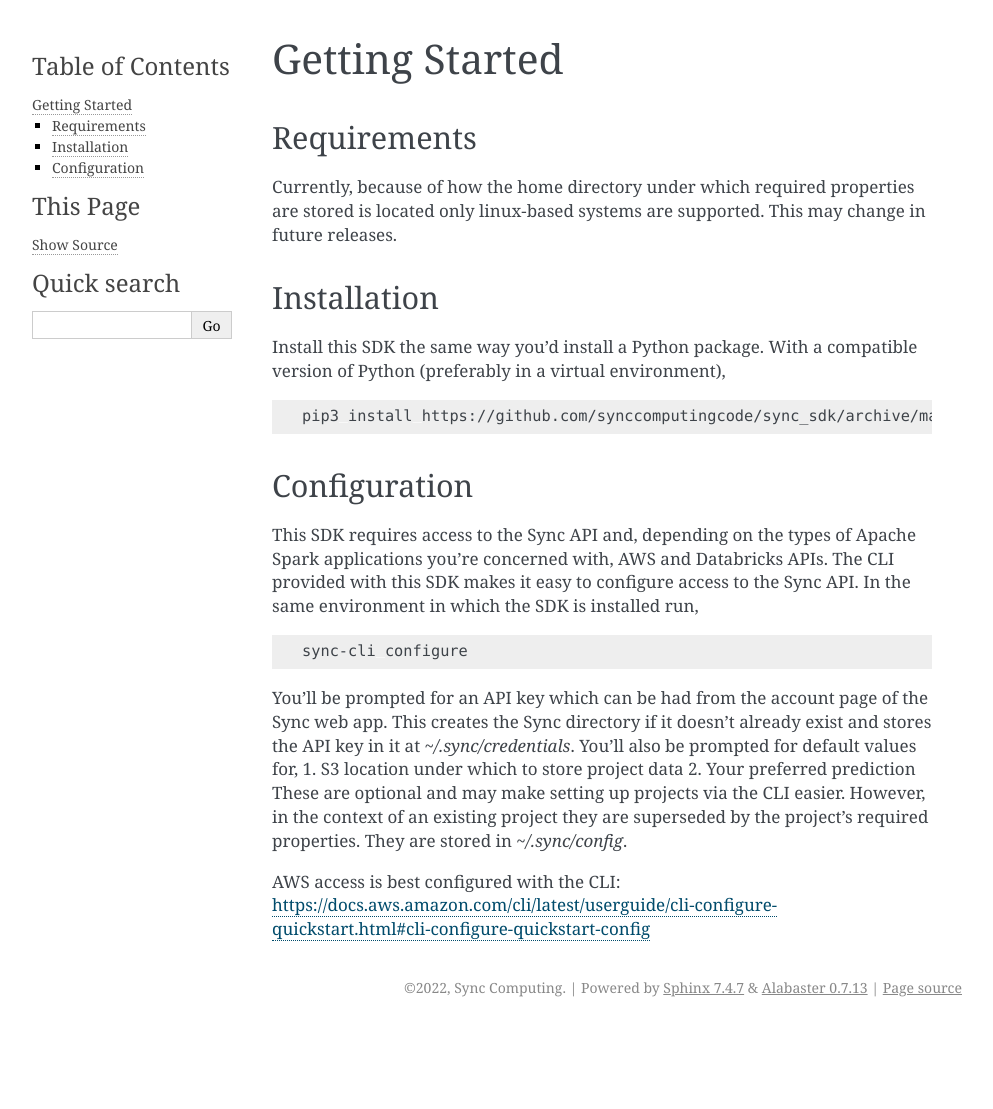
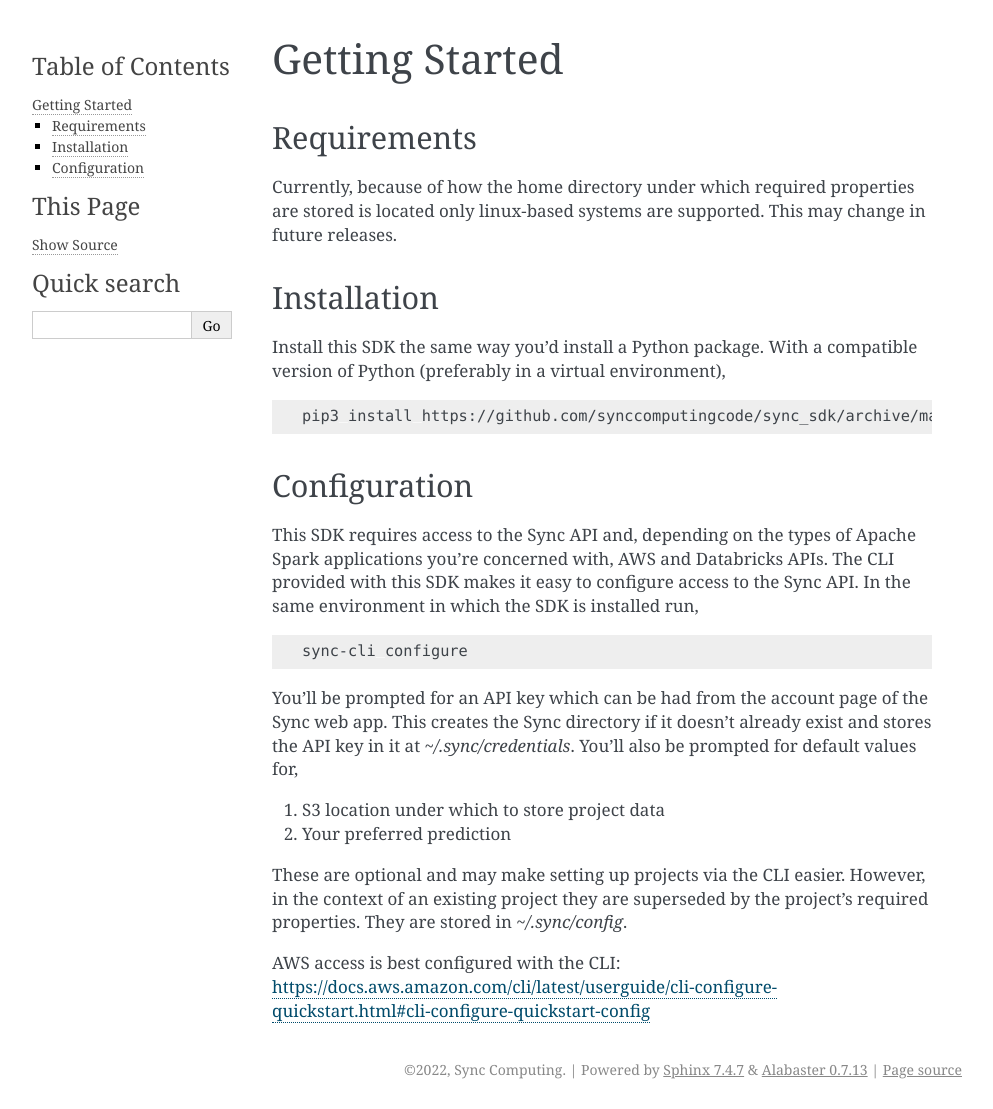
Before and after one commit to synccomputingcode/syncsparkpy, a Sphinx documentation site: the page built from docs/guide/start.rst, in a window 1280 px wide. Shown: the whole page, without its empty margins (148-1141 px from the left). Built offline with Sphinx 7.4.7, drawn with Linux system fonts in a browser that asks for light colours; before the commit the page ends 1027 px from its top, so only the background shows below that.

Commit message:
[PROD-512] Doc fixes (#4)

```diff
--- a/docs/guide/project.rst
+++ b/docs/guide/project.rst
@@ -8,7 +8,7 @@
 -----------
 
 To on-board a Spark application it must be run with a configuration that includes Sync metadata and an event log destination.
-2 functions are provided for this purpose.
+2 functions are provided for this purpose:
 
 .. autofunction:: sync.project.init_emr
   :noindex:
--- a/docs/guide/start.rst
+++ b/docs/guide/start.rst
@@ -29,8 +29,10 @@
 You'll be prompted for an API key which can be had from the account page of the Sync web app.
 This creates the Sync directory if it doesn't already exist and stores the API key in it at `~/.sync/credentials`.
 You'll also be prompted for default values for,
+
 1. S3 location under which to store project data
 2. Your preferred prediction
+
 These are optional and may make setting up projects via the CLI easier. However, in the context of an existing project they are superseded by the project's required properties.
 They are stored in `~/.sync/config`.
 
```
Also changed, not shown: other parts of docs/guide/project.rst (+2 -2 lines), README.md (+1 -1 lines), 1 other file.
